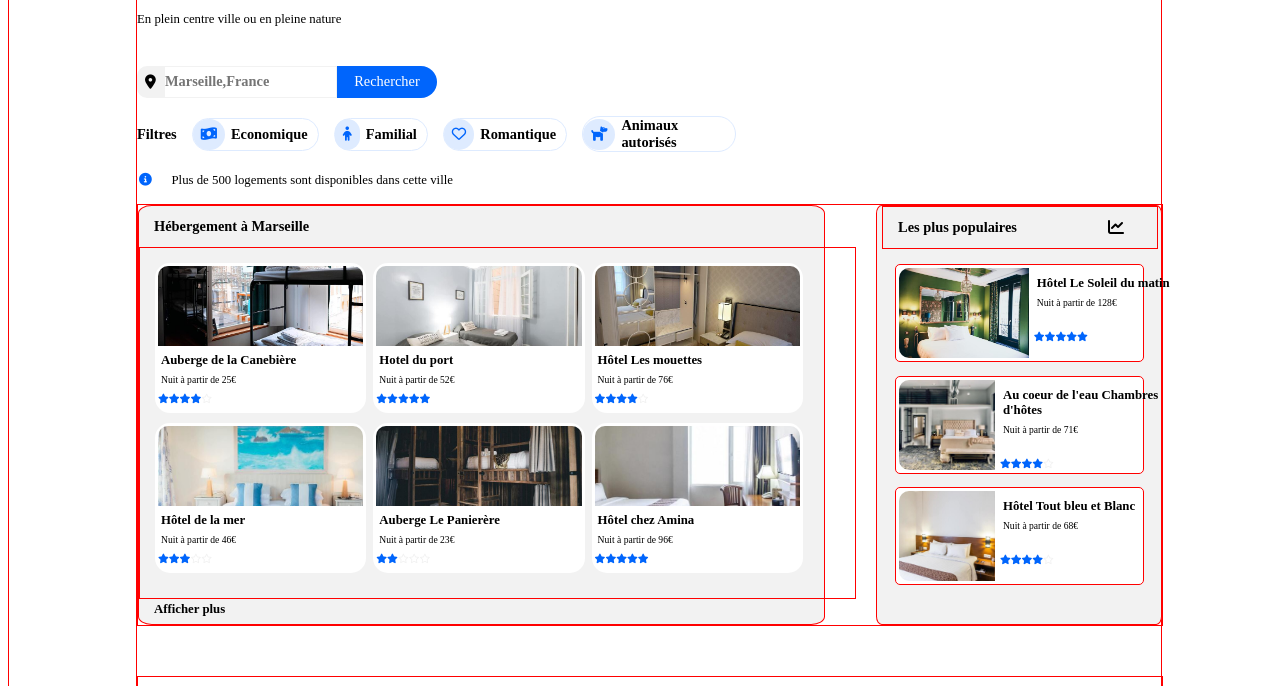
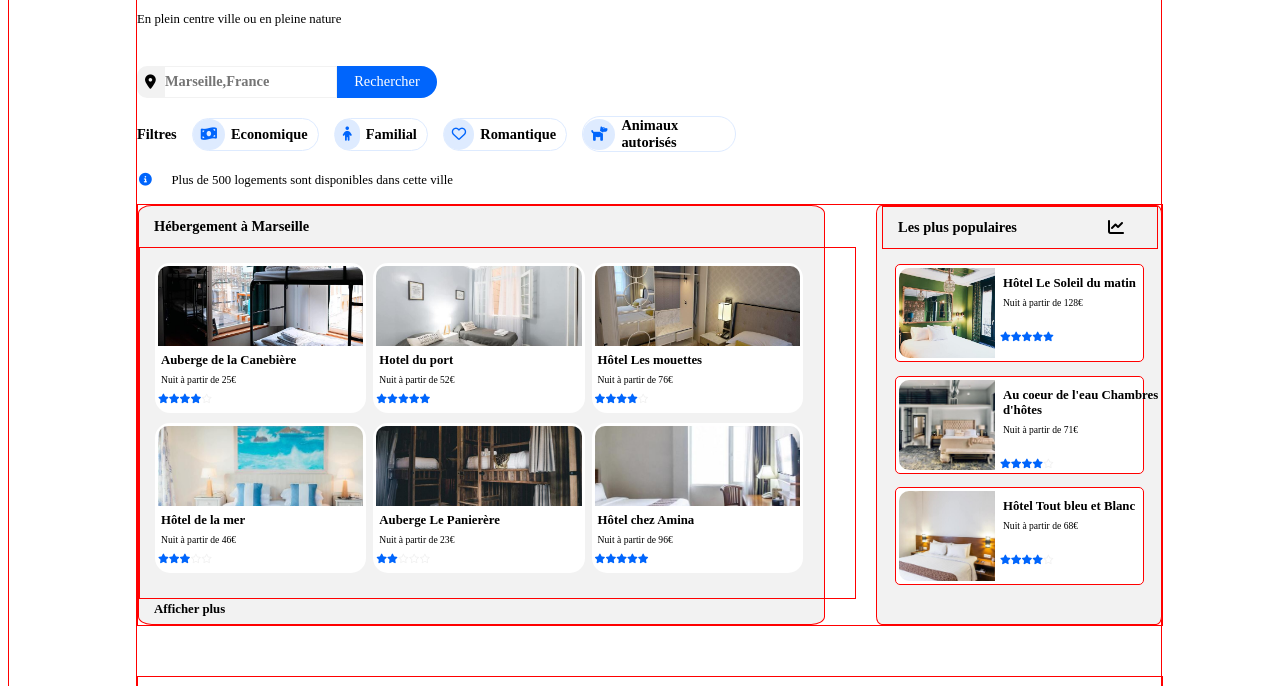
Before and after one commit to manulaz81/EmmanuelLazare_2_15022021, a plain HTML site: page index.html in a window 1280 px wide. Shown: the part 99-785 px from the top of the page. Drawn offline with Linux system fonts and the light colour scheme; a web font is replaced by a local one.

Commit message:
modif validator6

```diff
--- a/index.html
+++ b/index.html
@@ -7,9 +7,9 @@
     <link rel="stylesheet" href="style.css" />
 
     <link rel="shortcut icon" type="image/png" href="projet2bis/favicon/ms-icon-310x310.png" />
-    <link href="https://fonts.\googleapis.com/css2?family=Raleway:wght@400;600;800&display=swap" rel="stylesheet"/>
+    <link href="https://fonts.\googleapis.com/css2?family=Raleway:wght@400;600;800&display=swap" rel="stylesheet" />
     <script src="https://kit.fontawesome.com/b99458d354.js" crossorigin="anonymous"></script>
-  <title>Reservia site de reservation</title>
+    <title>Reservia site de reservation</title>
 </head>
 
 <body>
@@ -136,8 +136,10 @@
                         <span class="chart"><i class="fas fa-chart-line"></i></span>
                     </div>
                     <figure class="photoplus">
+                        <div class="imagepop">
                             <img class="lesplus" src="images/hebergements/4small/hotellesoleilsmall.jpg"
                                 title="hotel le soleil" />
+                        </div>
                         <figcaption class=" titrepop">
                             <div class="textpop">
                                 <h3 class="titrehebergement"> Hôtel Le Soleil du matin </h3>
```
